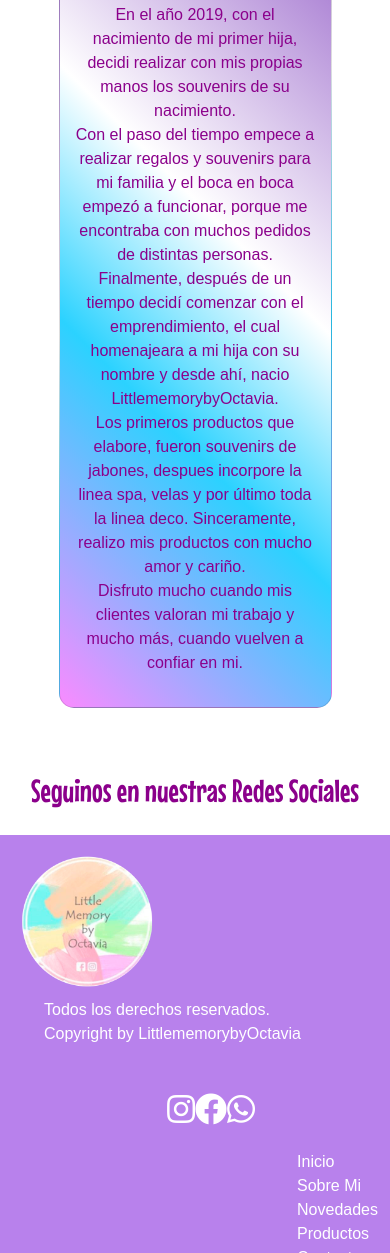
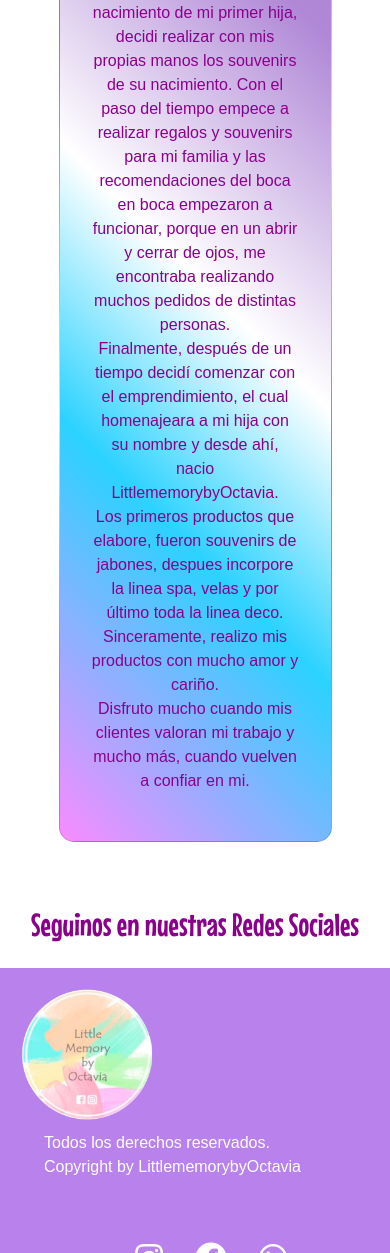
Before and after one commit to dambruosi/DesafioCoder, a plain HTML site: page paginas/sobremi.html in a window 390 px wide. Shown: the part 747-2000 px from the top of the page. Drawn offline with nearby package versions, Linux system fonts and the light colour scheme; a web font is replaced by a local one.

Commit message:
Revisamos codigos y modificamos margen de footer

```diff
--- a/paginas/sobremi.html
+++ b/paginas/sobremi.html
@@ -61,7 +61,7 @@
   <!----section-->
 
   <section class="card mx-auto my-5" style="max-width:70%;">
-    <div class="row g-0">
+    <div class="row g-0 p-3">
           <div class="col-lg-4 col-md-4 justify-content-center  mx-auto my-5">
           <img src="../imagenes/souvenirs/souvenirs4.jpg" class="img-fluid rounded-start" alt="imagen de souvenirs piecitos">
           </div>
@@ -70,9 +70,9 @@
                       <h5 class="text-center mx-auto">Sobre Mi</h5>
                           <p class="text-center">
                             En el año 2019, con el nacimiento de mi primer hija, decidi realizar con mis propias
-                            manos los souvenirs de su nacimiento.<br>
-                            Con el paso del tiempo empece a realizar regalos y souvenirs para mi familia y el boca en boca empezó a
-                            funcionar, porque me encontraba con muchos pedidos de distintas personas. <br>
+                            manos los souvenirs de su nacimiento.
+                            Con el paso del tiempo empece a realizar regalos y souvenirs para mi familia y las recomendaciones del boca en boca empezaron a
+                            funcionar, porque en un abrir y cerrar de ojos, me encontraba realizando muchos pedidos de distintas personas. <br>
                             Finalmente, después de un tiempo decidí comenzar con el emprendimiento, el cual homenajeara a mi hija con su
                             nombre y desde ahí, nacio LittlememorybyOctavia.<br>
                             Los primeros productos que elabore, fueron souvenirs de jabones, despues incorpore la linea spa, velas y por
@@ -116,17 +116,17 @@
       <div class="col-sm-4 col-md-4 col-xs-6 d-flex justify-content-center">
               <ul class="footer__icono--tamaño">
                   <a href="https://instagram.com/littlememorybyoctavia?utm_medium=copy_link">
-                      <li>
+                      <li class="p-3">
                         <i class="fab fa-instagram"></i>
                       </li>
                   </a>
                   <a href="https://www.facebook.com/Littlememory-by-Octavia-117901732930905/">
-                      <li>
+                      <li class="p-3">
                         <i class="fab fa-facebook"></i>
                       </li>
                   </a>
                   <a href="https://wa.me/541134373888">
-                    <li>
+                    <li class="p-3">
                       <i class="fab fa-whatsapp"></i>
                     </li>
                   </a>
--- a/scss/_footer.scss
+++ b/scss/_footer.scss
@@ -32,5 +32,6 @@ footer {
   .footer__icono--tamaño {
       font-size: 2rem;
       display:flex;
+      margin: 20px;
     }
   }
```
Also changed, not shown: 404.html (+1 -1 lines), index.html (+5 -5 lines), paginas/contacto.html (+3 -3 lines), paginas/deco.html (+3 -3 lines), paginas/inicio.html (+4 -4 lines), paginas/jabones.html (+4 -4 lines), paginas/novedades.html (+3 -3 lines), paginas/productos.html (+8 -3 lines), paginas/souvenirs.html (+3 -3 lines), paginas/spa.html (+3 -3 lines), paginas/velas.html (+3 -3 lines).
